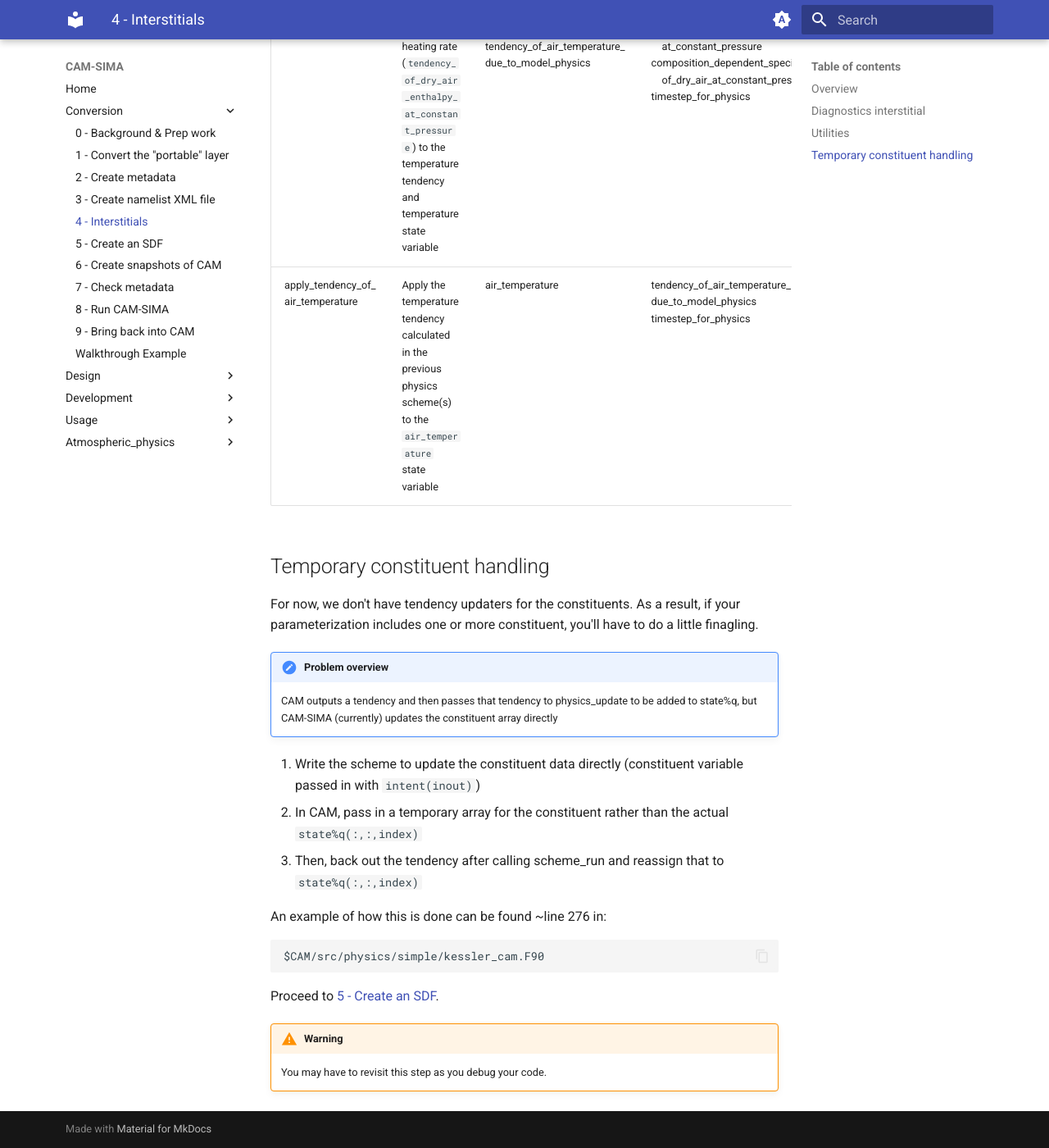
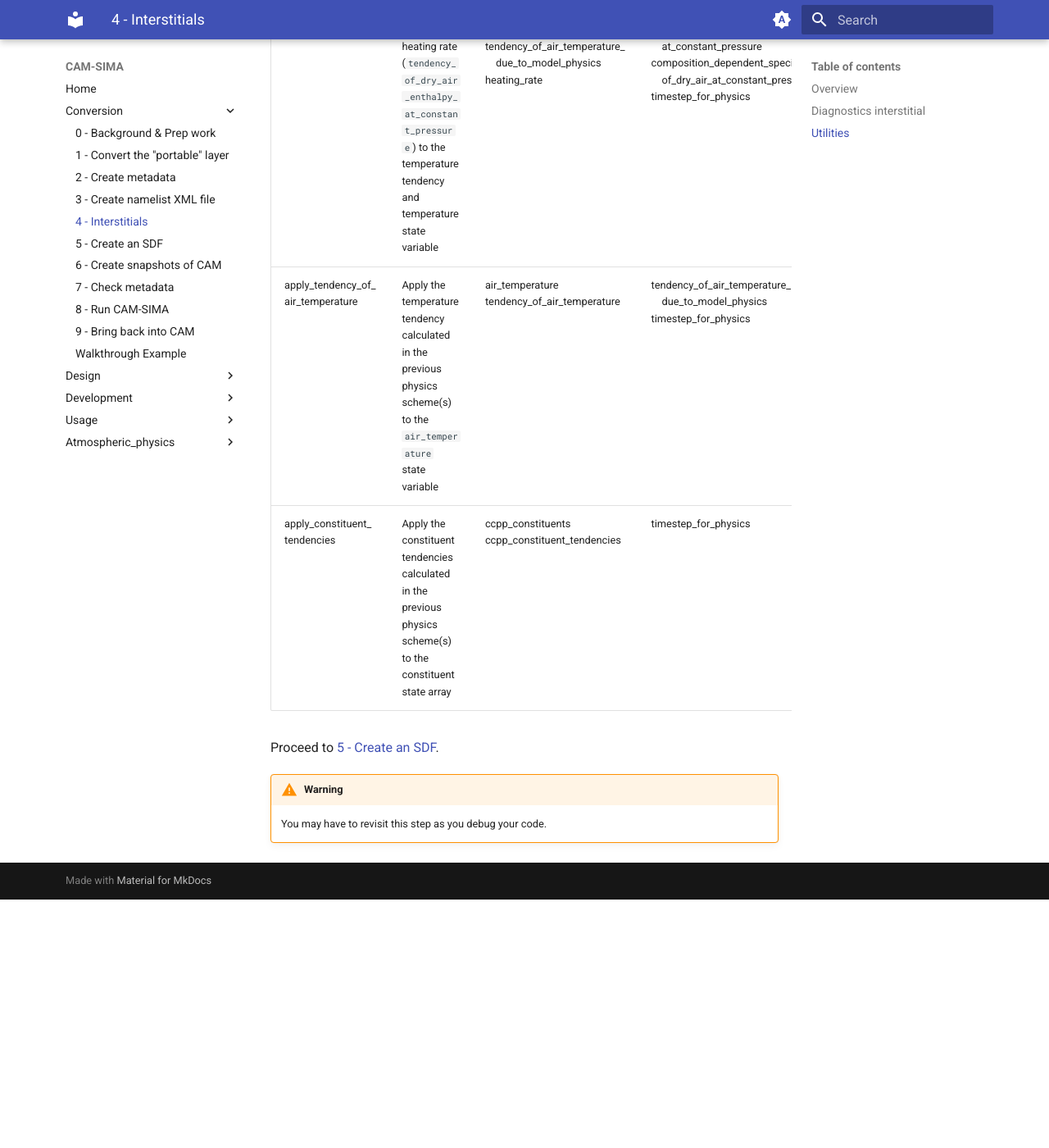
Before and after one commit to kuanchihwang/CAM-SIMA-Docs, an MkDocs documentation site: the page built from docs/conversion/interstitials.md, in a window 1280 px wide and 1400 px high, scrolled down 4011 px. Shown: the whole window at 82% size. Built offline with MkDocs 1.6.1 and Material for MkDocs 9.7.7, drawn with Linux system fonts in a browser that asks for light colours; after the commit the page ends 5108 px from its top, so only the background shows below that; some of the changed text lies outside the part shown.

````diff
--- a/docs/conversion/interstitials.md
+++ b/docs/conversion/interstitials.md
@@ -51,27 +51,13 @@ As mentioned, there are some calculations/conversions/translations that are perf
 
 - **physics_tendency_updaters.F90**: apply tendencies output by physics to state variables. You'll need to include a tendency updater in your SDF for any `ptend%X` variables in the CAM-version of your code.
 
-| Scheme name | Description | Inout variable | Input variable |
-|:------------|-------------|----------------|----------------|
-| apply_tendency_of_<br/>eastward_wind | Apply the eastward wind tendency calculated in the previous physics scheme(s) to the `eastward_wind` state variable | eastward_wind | tendency_of_eastward_wind_<br/>due_to_model_physics<br/>timestep_for_physics |
-| apply_tendency_of_<br/>northward_wind| Apply the northward wind tendency calculated in the previous physics scheme(s) to the `northward_wind` state variable | northward_wind | tendency_of_northward_wind_<br/>due_to_model_physics<br/>timestep_for_physics |
-| apply_heating_rate | Apply the heating rate (`tendency_of_dry_air_enthalpy_at_constant_pressure`) to the temperature tendency and temperature state variable | air_temperature<br/>tendency_of_air_temperature_<br/>due_to_model_physics | tendency_of_dry_air_enthalpy_<br/>&ensp;&ensp;at_constant_pressure<br/>composition_dependent_specific_heat_<br/>&ensp;&ensp;of_dry_air_at_constant_pressure<br/>timestep_for_physics |
-| apply_tendency_of_<br/>air_temperature | Apply the temperature tendency calculated in the previous physics scheme(s) to the `air_temperature` state variable | air_temperature | tendency_of_air_temperature_<br/>due_to_model_physics<br/>timestep_for_physics |
-
-## Temporary constituent handling
-For now, we don't have tendency updaters for the constituents. As a result, if your parameterization includes one or more constituent, you'll have to do a little finagling.
-
-!!! Note "Problem overview"
-    CAM outputs a tendency and then passes that tendency to physics_update to be added to state%q, but CAM-SIMA (currently) updates the constituent array directly
-
-1. Write the scheme to update the constituent data directly (constituent variable passed in with `intent(inout)`)
-1. In CAM, pass in a temporary array for the constituent rather than the actual `state%q(:,:,index)`
-1. Then, back out the tendency after calling scheme_run and reassign that to `state%q(:,:,index)`
-
-An example of how this is done can be found ~line 276 in:
-```
-$CAM/src/physics/simple/kessler_cam.F90
-```
+| Scheme name | Description | inout variables | onput variables |
+|:------------|-------------|-----------------|-----------------|
+| apply_tendency_of_<br/>eastward_wind | Apply the eastward wind tendency calculated in the previous physics scheme(s) to the `eastward_wind` state variable | eastward_wind<br/>tendency_of_eastward_wind | tendency_of_eastward_wind_<br/>&ensp;&ensp;due_to_model_physics<br/>timestep_for_physics |
+| apply_tendency_of_<br/>northward_wind| Apply the northward wind tendency calculated in the previous physics scheme(s) to the `northward_wind` state variable | northward_wind<br/>tendency_of_northward_wind | tendency_of_northward_wind_<br/>&ensp;&ensp;due_to_model_physics<br/>timestep_for_physics |
+| apply_heating_rate | Apply the heating rate (`tendency_of_dry_air_enthalpy_at_constant_pressure`) to the temperature tendency and temperature state variable | air_temperature<br/>tendency_of_air_temperature_<br/>&ensp;&ensp;due_to_model_physics<br/>heating_rate | tendency_of_dry_air_enthalpy_<br/>&ensp;&ensp;at_constant_pressure<br/>composition_dependent_specific_heat_<br/>&ensp;&ensp;of_dry_air_at_constant_pressure<br/>timestep_for_physics |
+| apply_tendency_of_<br/>air_temperature | Apply the temperature tendency calculated in the previous physics scheme(s) to the `air_temperature` state variable | air_temperature<br/>tendency_of_air_temperature | tendency_of_air_temperature_<br/>&ensp;&ensp;due_to_model_physics<br/>timestep_for_physics |
+| apply_constituent_<br/>tendencies | Apply the constituent tendencies calculated in the previous physics scheme(s) to the constituent state array | ccpp_constituents<br/>ccpp_constituent_tendencies | timestep_for_physics |
 
 Proceed to [5 - Create an SDF](create-sdf.md).
 
````
Also changed, not shown: docs/atmospheric_physics/development_workflow.md (+1 -1 lines), docs/conversion/convert-portable-layer.md (+1 -0 lines), docs/development/cam-testing.md (+90 -71 lines), docs/development/git-basics.md (+26 -2 lines).
